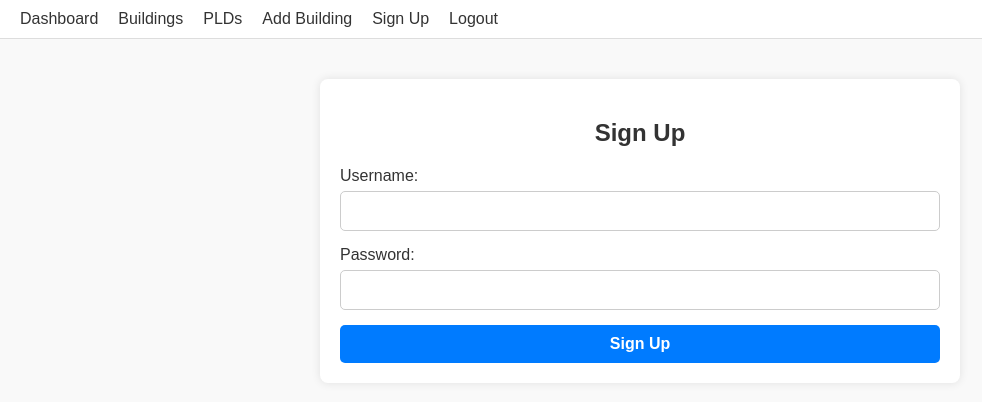
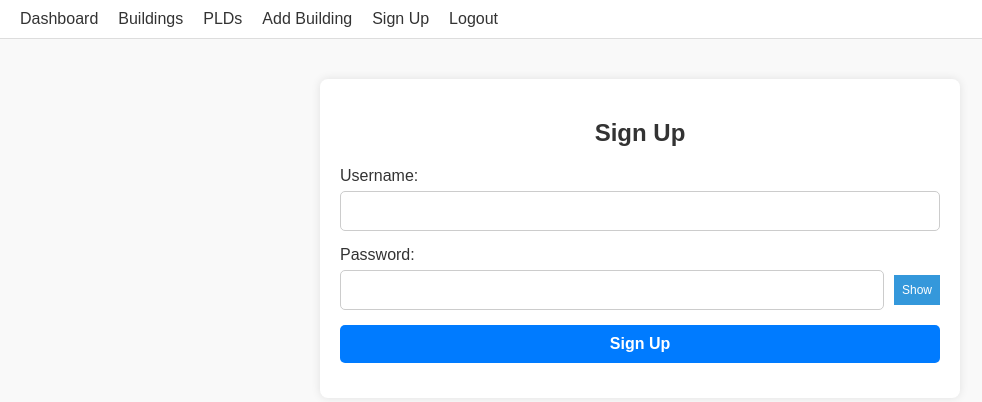
Before and after one commit to DUNCORIR/Naviplus, a React (Create React App) app in the folder admin-frontend/: page /signup in a window 1280 px wide. Shown: the top 402 px of the page, without its empty margins (0-982 px from the left). Built offline with nearby package versions, Linux system fonts and the light colour scheme.

Commit message:
Add password visibility toggle to Signup form

```diff
--- a/admin-frontend/src/pages/Signup.jsx
+++ b/admin-frontend/src/pages/Signup.jsx
@@ -1,58 +1,87 @@
 // =========================
 // File: src/pages/Signup.jsx
-// Description: Signup form to create admin account and get token.
+// Description: Signup form to create admin account with password visibility toggle.
 // =========================
 
 import React, { useState } from 'react';
 import axios from 'axios';
 import { useNavigate } from 'react-router-dom';
-import '../styles/Form.css';  // Import the shared form styles
+import '../styles/Form.css';
 
+// Signup component for new user registration
 function Signup() {
+  // Form field state
   const [username, setUsername] = useState('');
   const [password, setPassword] = useState('');
+  const [showPassword, setShowPassword] = useState(false); // Toggle password visibility
+  const [error, setError] = useState('');
   const navigate = useNavigate();
 
+  // Handle form submission to create new user
   const handleSignup = async (e) => {
     e.preventDefault();
     try {
-      await axios.post('http://127.0.0.1:8000/api/signup/', {
-        username,
-        password,
-      });
+      await axios.post('http://127.0.0.1:8000/api/signup/', { username, password });
       alert('Signup successful. You can now log in.');
-      navigate('/login');
+      navigate('/login'); // Redirect to login on success
     } catch (err) {
-      alert('Signup failed: ' + (err.response?.data?.error || err.message));
+      setError(err.response?.data?.error || 'Signup failed.'); // Show error
     }
   };
 
   return (
+    // Container for signup form
     <div className="form-container">
       <h2>Sign Up</h2>
-      <form onSubmit={handleSignup}>
+
+      {/* Display error message if any */}
+      {error && <p style={{ color: 'red' }}>{error}</p>}
+
+      {/* Signup form with username and password inputs */}
+      <form onSubmit={handleSignup} className="form-group">
+        {/* Username input */}
         <div className="form-group">
           <label htmlFor="username">Username:</label>
           <input
             type="text"
             id="username"
+            className="form-input"
             value={username}
             onChange={(e) => setUsername(e.target.value)}
             required
           />
         </div>
 
+        {/* Password input with toggle */}
         <div className="form-group">
           <label htmlFor="password">Password:</label>
+          <div style={{ display: 'flex', alignItems: 'center' }}>
             <input
-            type="password"
+              type={showPassword ? 'text' : 'password'}
               id="password"
+              className="form-input"
               value={password}
               onChange={(e) => setPassword(e.target.value)}
               required
+              style={{ flex: 1 }}
             />
+            {/* Button to toggle password visibility */}
+            <button
+              type="button"
+              onClick={() => setShowPassword(!showPassword)}
+              style={{
+                marginLeft: '10px',
+                padding: '8px',
+                fontSize: '12px',
+                cursor: 'pointer',
+              }}
+            >
+              {showPassword ? 'Hide' : 'Show'}
+            </button>
+          </div>
         </div>
 
+        {/* Submit button */}
         <button type="submit" className="form-button">Sign Up</button>
       </form>
     </div>
```
Lines whose indentation alone changed are shown as unchanged.
